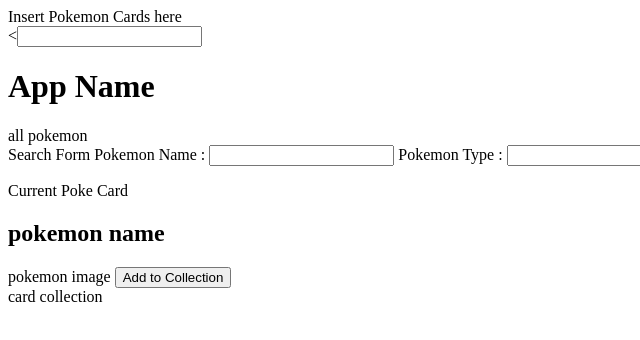
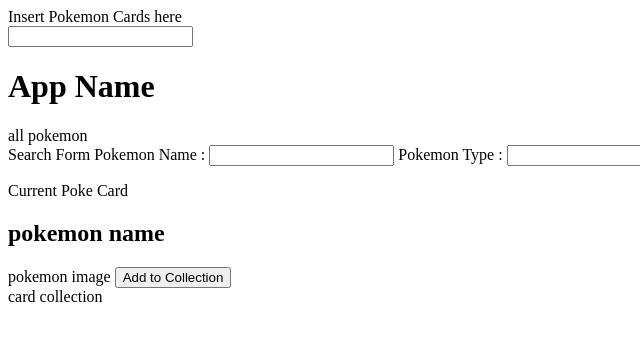
Before and after one commit to JLeeVance/Phase1-Final, a plain HTML site: page index.html in a window 1280 px wide. Shown: the full height of the page, 0-640 px from the left. Drawn offline with Linux system fonts and the light colour scheme.

Commit message:
created PokeCardSection branch

```diff
--- a/index.html
+++ b/index.html
@@ -6,10 +6,9 @@
   </head>
 
   <body>
-
     <nav>Insert Pokemon Cards here</nav>
 
-    <<input name="search-bar" />
+    <input name="search-bar" />
 
     <!-- App Name? -->
     <h1>App Name</h1>
@@ -45,7 +44,6 @@
       card collection
       <!-- My collection of cards -->
     </div>
-
   </body>
 </html>
 
```
